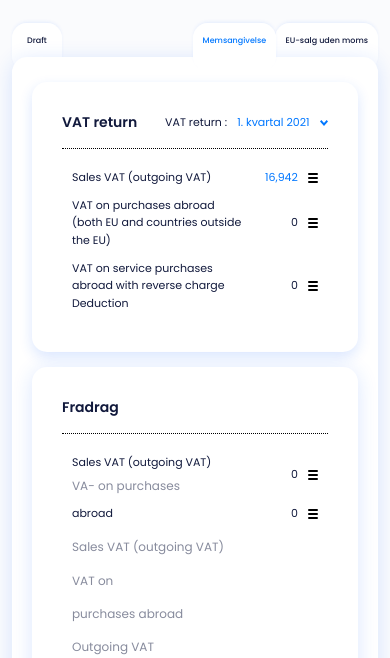
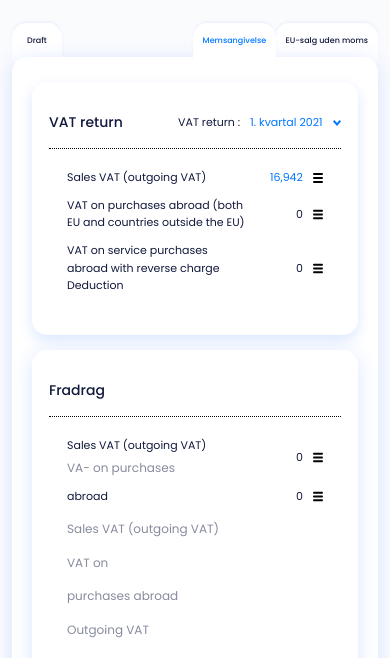
Before and after one commit to sajawalk522/TelleroForm, a plain HTML site: page moms.html in a window 390 px wide. Shown: the part 186-844 px from the top of the page. Drawn offline with Linux system fonts and the light colour scheme.

Commit message:
file updated

```diff
--- a/css/style.css
+++ b/css/style.css
@@ -1859,6 +1859,7 @@ p {
   }
   .vat-head h5 {
     font-size: 14px!important;
+    font-weight: 500!important;
   }
   .vat-head a{
     font-size: 11px!important;
@@ -1883,6 +1884,12 @@ p {
   }
   .draft-link a{
     padding: 12px 15px 25px 15px!important;
+  }
+  .vat-section {
+    padding: 15px 10px 35px 10px!important;
+  }
+  .mids-container .vat-return{
+    margin: 15px 7px!important;
   }
 }
 .inner-rows .col-4-width{
```
